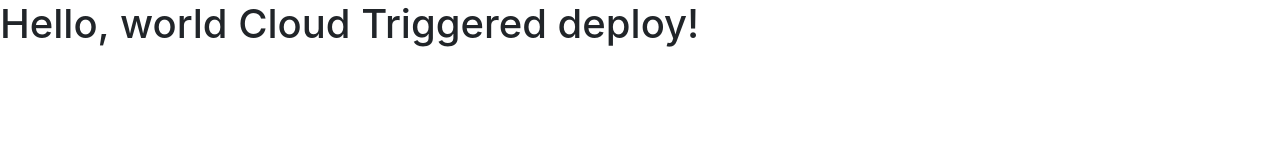
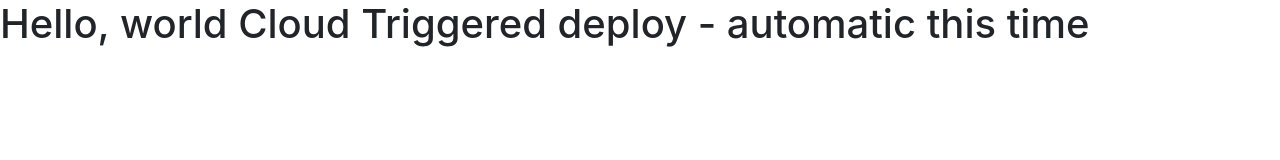
Before and after one commit to vitooh/appengine, a website: page index.html in a window 1280 px wide. Drawn offline with nearby package versions, Linux system fonts and the light colour scheme.

Commit message:
Update index.html

```diff
--- a/index.html
+++ b/index.html
@@ -11,7 +11,7 @@
     <title>Hello, world!</title>
   </head>
   <body>
-    <h1>Hello, world Cloud Triggered deploy!</h1>
+    <h1>Hello, world Cloud Triggered deploy - automatic this time</h1>
 
     <!-- Optional JavaScript -->
     <!-- jQuery first, then Popper.js, then Bootstrap JS -->
```
